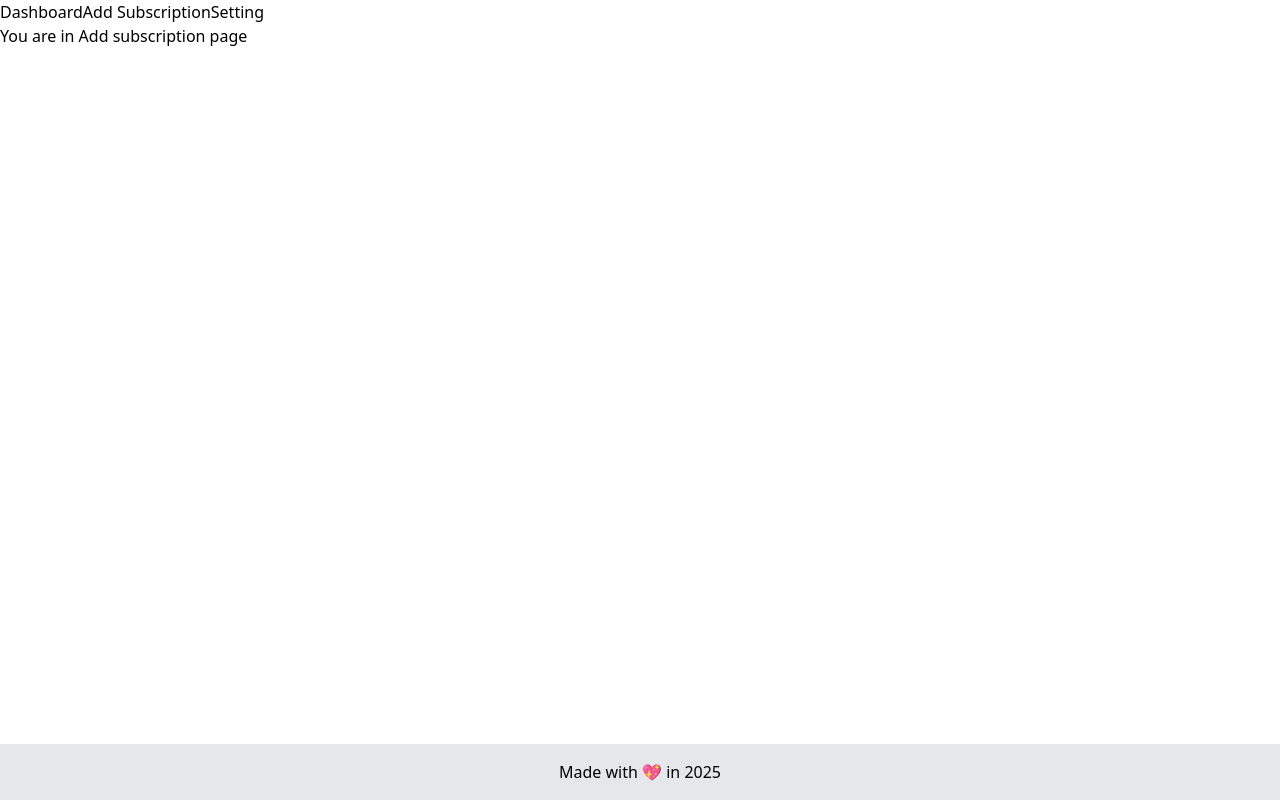
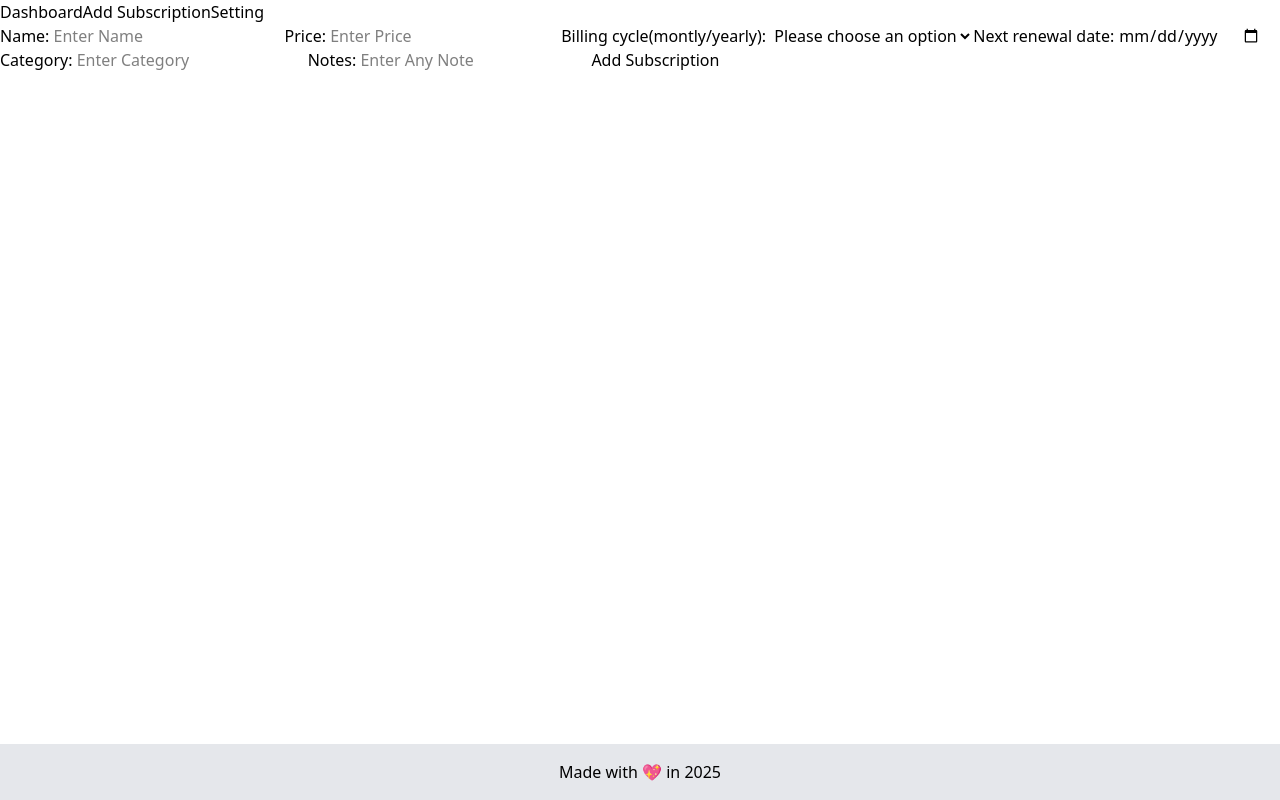
Before and after one commit to itsgauravkumar07/BillWise, a React (Vite) app: page /add in a window 1280 px wide. Built offline with nearby package versions, Linux system fonts and the light colour scheme.

Commit message:
feat: implement Add Subscription form with validation

```diff
--- a/src/App.jsx
+++ b/src/App.jsx
@@ -1,7 +1,7 @@
 import { Route, BrowserRouter, Routes } from "react-router-dom";
 import Dashboard from "./pages/Dashboard";
 import Setting from "./pages/Setting";
-import AddSubscription from "./pages/AddSubscription";
+import AddSubscriptionScreen from "./pages/AddSubscriptionScreen";
 import Navbar from "./components/Navbar";
 import Footer from "./components/Footer";
 
@@ -16,7 +16,7 @@ function App(){
 
                 <Routes>
                     <Route path="/" element={ <Dashboard /> } />
-                    <Route path="/add" element={ <AddSubscription /> } />
+                    <Route path="/add" element={ <AddSubscriptionScreen /> } />
                     <Route path="/setting" element={ <Setting /> } />
                 </Routes>
 
--- a/src/pages/AddSubscription.jsx
+++ /dev/null
@@ -1,11 +0,0 @@
-
-function AddSubscription(){
-
-    return(
-        <div>
-            <h1>You are in Add subscription page</h1>
-        </div>
-    )
-}
-
-export default AddSubscription;
--- /dev/null
+++ b/src/pages/AddSubscriptionScreen.jsx
@@ -0,0 +1,95 @@
+import { useState } from "react"
+import { addSubscription } from "../utils/localStorageHelper";
+
+const AddSubscriptionScreen = () => {
+
+    const[name, setName] = useState("");
+    const[price, setPrice] = useState("");
+    const[billCycle, setBillCycle] = useState("");
+    const[renewalDate, setRenewalDate] = useState("");
+    const[category, setCategory] = useState("");
+    const[note, setNote] = useState("");
+
+    const handleSubmit = (e) => {
+        e.preventDefault();
+
+        if(!price || price <= 0){
+            alert("Please enter Valid price");
+            return;
+        }
+
+        if(!renewalDate){
+            alert("Please enter date correctly");
+            return;
+        }
+
+        if(!billCycle){
+            alert("Please enter Valid Billing cycle");
+            return;
+        }
+
+        if(!name.trim()) {
+            alert("please enter a name");
+            return;
+        }
+
+        const subscription = {
+
+        id: Date.now().toString(),
+        name: name,
+        price: Number(price),
+        currency: "INR",
+        billingCycle: billCycle,
+        nextRenewal: renewalDate,
+        category: category.trim(),
+        notes: note.trim(),
+        createdAt: new Date().toISOString()
+    }
+
+        addSubscription(subscription);
+        alert("Subscription Added successfully!!");
+
+        setName("");
+        setPrice("");
+        setBillCycle("");
+        setRenewalDate("");
+        setCategory("");
+        setNote("");
+    }
+
+    return (
+        <div>
+            <form name="addSubscriptionForm" onSubmit={handleSubmit}>
+
+                <label>Name: </label>
+                <input type="text" placeholder="Enter Name" value={name} onChange={(e) => setName(e.target.value)} />
+
+                <label>Price: </label>
+                <input type="number" placeholder="Enter Price" value={price} onChange={(e) => setPrice(e.target.value)} />
+
+                <label>Billing cycle(montly/yearly): </label>
+                <select name = "BillCycle" value={billCycle} onChange={(e) => setBillCycle(e.target.value)}>
+
+                    <option value="">Please choose an option</option>
+                    <option value="Monthly" >Monthly</option>
+                    <option value="Yearly" >Yearly</option>
+
+                </select>
+
+
+                <label>Next renewal date: </label>
+                <input type="date" value={renewalDate} onChange={(e) => setRenewalDate(e.target.value)} />
+
+                <label>Category: </label>
+                <input type="text" placeholder="Enter Category" value={category} onChange={(e) => setCategory(e.target.value)} />
+
+                <label>Notes: </label>
+                <input type="text" placeholder="Enter Any Note" value={note} onChange={(e) => setNote(e.target.value)} />
+
+                <button type="submit">Add Subscription</button>
+            </form>
+        </div>
+    )
+}
+
+export default AddSubscriptionScreen;
```
